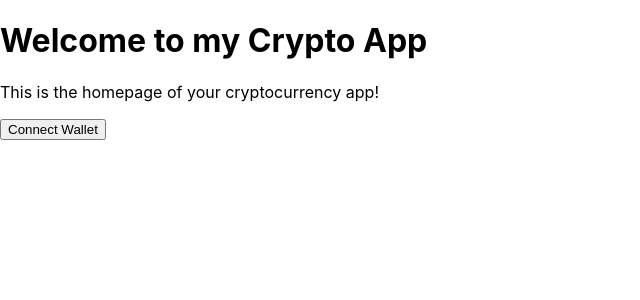
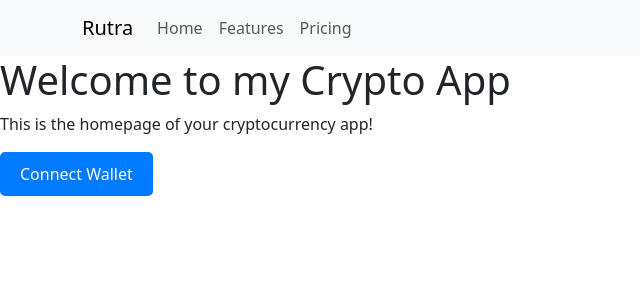
Before and after one commit to arthurdsfr/front_rutraERC20, a React (Create React App) app: page / in a window 1280 px wide. Shown: the top 300 px of the page, without its empty margins (0-640 px from the left). Built offline with nearby package versions, Linux system fonts and the light colour scheme.

Commit message:
creation of header

```diff
--- a/package.json
+++ b/package.json
@@ -6,7 +6,9 @@
     "@testing-library/jest-dom": "^5.17.0",
     "@testing-library/react": "^13.4.0",
     "@testing-library/user-event": "^13.5.0",
+    "bootstrap": "^5.3.3",
     "react": "^18.3.1",
+    "react-bootstrap": "^2.10.5",
     "react-dom": "^18.3.1",
     "react-scripts": "5.0.1",
     "web-vitals": "^2.1.4",
--- a/src/components/Header.js
+++ b/src/components/Header.js
@@ -0,0 +1,20 @@
+import Container from 'react-bootstrap/Container';
+import Nav from 'react-bootstrap/Nav';
+import Navbar from 'react-bootstrap/Navbar';
+
+function Header() {
+    return (
+        <Navbar bg="light" data-bs-theme="light">
+            <Container>
+                <Navbar.Brand href="#home">Rutra</Navbar.Brand>
+                <Nav className="me-auto">
+                    <Nav.Link href="#home">Home</Nav.Link>
+                    <Nav.Link href="#features">Features</Nav.Link>
+                    <Nav.Link href="#pricing">Pricing</Nav.Link>
+                </Nav>
+            </Container>
+        </Navbar>
+    );
+}
+
+export default Header;
--- a/src/components/HomePage.js
+++ b/src/components/HomePage.js
@@ -1,10 +1,11 @@
 // src/pages/HomePage.js
 import React from 'react';
 import WalletConnect from "./WalletConnect";
-
+import Header from "./Header";
 function HomePage() {
     return (
         <div>
+            <Header />
             <h1>Welcome to my Crypto App</h1>
             <p>This is the homepage of your cryptocurrency app!</p>
             <WalletConnect />
--- a/src/components/WalletConnect.js
+++ b/src/components/WalletConnect.js
@@ -1,6 +1,6 @@
 import React from 'react';
 import { useWallet } from '../hooks/useWallet'; // Importation du hook personnalisé
-
+import '../css/WalletConnect.css';
 const WalletConnect = () => {
     // Extraction de l'état du portefeuille et de la fonction de connexion depuis le hook
     const { walletAddress, isConnected, connectWallet, disconnectedWallet } = useWallet();
@@ -12,11 +12,11 @@
                 <div>
                     <p>Wallet connected: {walletAddress}</p>
                     {/* Disconnect Button */}
-                    <button onClick={disconnectedWallet}>Disconnect Wallet</button>
+                    <button onClick={disconnectedWallet} className="disconnect-button">Disconnect Wallet</button>
                 </div>
             ) : (
                 //Connexion Button
-                <button onClick={connectWallet}>Connect Wallet</button>
+                <button onClick={connectWallet} className="connect-button">Connect Wallet</button>
             )}
         </div>
     );
--- /dev/null
+++ b/src/css/WalletConnect.css
@@ -0,0 +1,17 @@
+.wallet-container {
+    text-align: center;
+    margin: 20px;
+}
+
+.connect-button, .disconnect-button {
+    padding: 10px 20px;
+    background-color: #007bff;
+    color: white;
+    border: none;
+    border-radius: 5px;
+    cursor: pointer;
+}
+
+.connect-button:hover, .disconnect-button:hover {
+    background-color: #0056b3;
+}
--- a/src/index.js
+++ b/src/index.js
@@ -3,6 +3,8 @@
 import './index.css';
 import App from './App';
 import reportWebVitals from './reportWebVitals';
+import 'bootstrap/dist/css/bootstrap.min.css';
+
 
 const root = ReactDOM.createRoot(document.getElementById('root'));
 root.render(
```
Also changed, not shown: src/css/Header.css (added), 1 other file (tests, documents, lock files or other folders).
